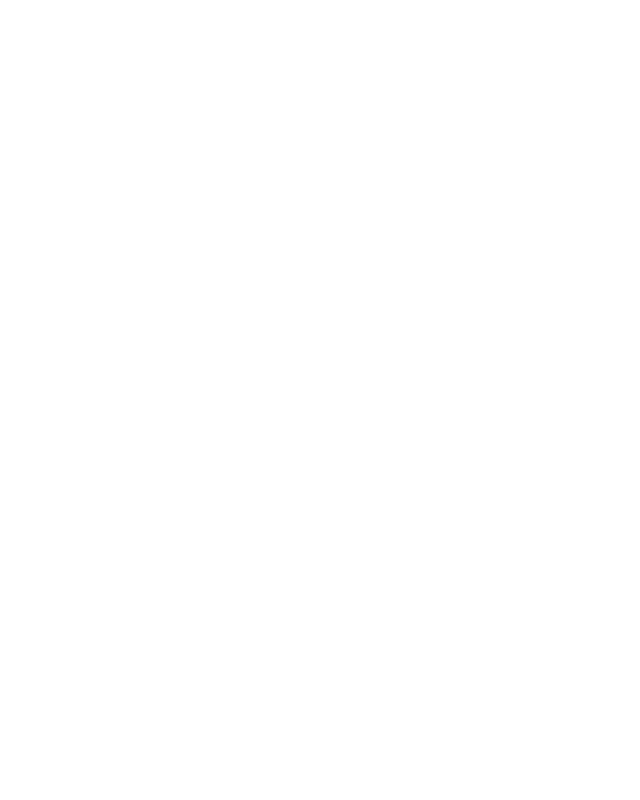
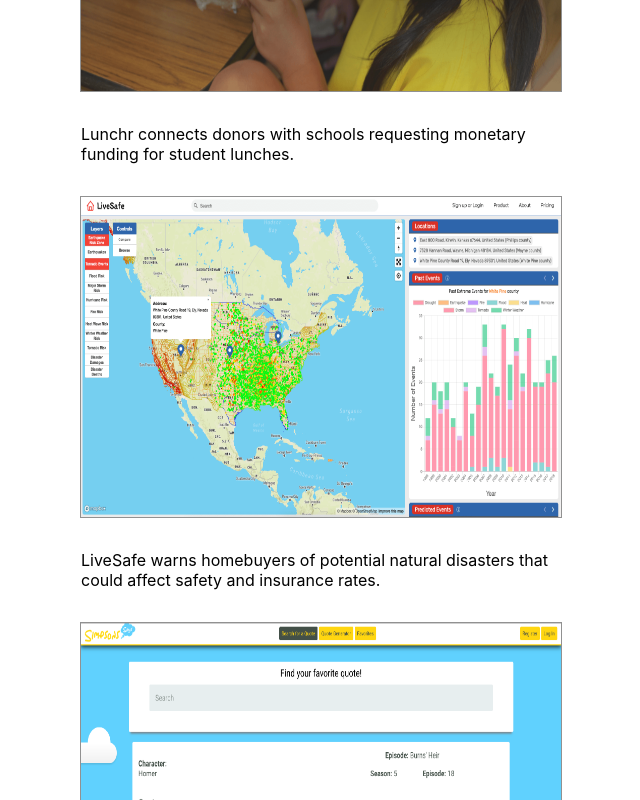
Before and after one commit to KimDuclos/kimduclos.github.io, a React (Create React App) app: page / in a window 1280 px wide. Shown: the part 865-1665 px from the top of the page, without its empty margins (319-959 px from the left). Before the commit the page ends 800 px from the top, so only its background shows below. Built offline with nearby package versions, Linux system fonts and the light colour scheme.

Commit message:
updating routes for gh-pages

```diff
--- a/src/header/header.jsx
+++ b/src/header/header.jsx
@@ -25,9 +25,9 @@
 			</div>
 			<div className="projectSection">
 				<Switch>
-					<Route path={`$process.env.PUBLIC_URL + "/`} component={Projects}></Route>
-					<Route path={`$process.env.PUBLIC_URL + "/skills`} component={Skills}></Route>
-					<Route path={`$process.env.PUBLIC_URL + "/contactForm`} component={ContactForm}></Route>
+					<Route path={process.env.PUBLIC_URL + "/"} component={Projects}></Route>
+					<Route path={process.env.PUBLIC_URL + "/skills"} component={Skills}></Route>
+					<Route path={process.env.PUBLIC_URL + "/contactForm"} component={ContactForm}></Route>
 				</Switch>
 			</div>
 		</Router>
```
